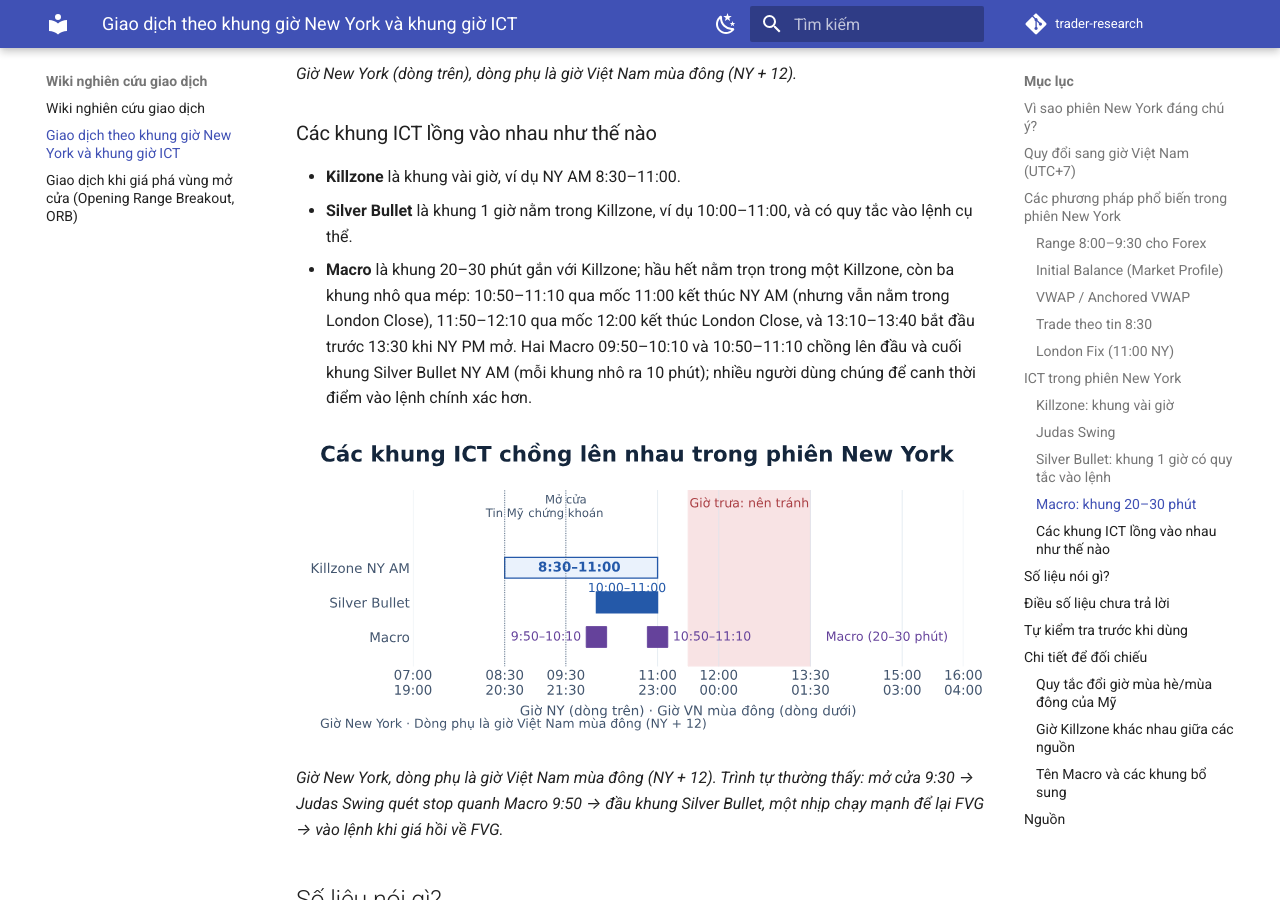
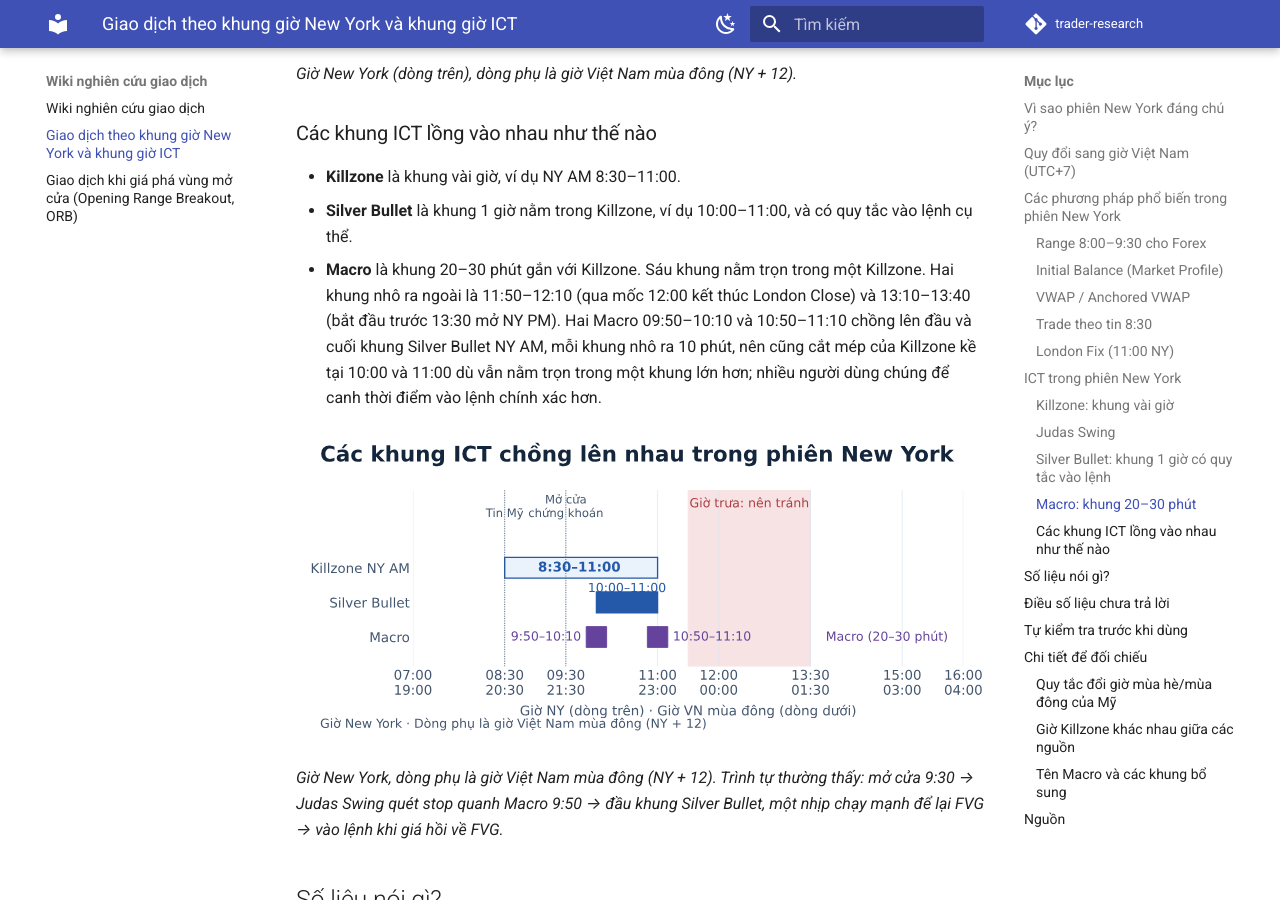
Before and after one commit to ntduong1998vn/trader-research, an MkDocs documentation site: the page built from docs/new-york-session-ict.md, in a window 1280 px wide and 900 px high, scrolled down 8730 px. Built offline with MkDocs 1.6.1 and Material for MkDocs 9.7.7, drawn with Linux system fonts in a browser that asks for light colours; comment, search, counter and statistics services are not loaded.

Commit message:
docs(ny): count Macro windows by containment, split into short sentences

```diff
--- a/docs/new-york-session-ict.md
+++ b/docs/new-york-session-ict.md
@@ -165,7 +165,7 @@ Cách dùng thực tế:
 
 - **Killzone** là khung vài giờ, ví dụ NY AM 8:30–11:00.
 - **Silver Bullet** là khung 1 giờ nằm trong Killzone, ví dụ 10:00–11:00, và có quy tắc vào lệnh cụ thể.
-- **Macro** là khung 20–30 phút gắn với Killzone; hầu hết nằm trọn trong một Killzone, còn ba khung nhô qua mép: 10:50–11:10 qua mốc 11:00 kết thúc NY AM (nhưng vẫn nằm trong London Close), 11:50–12:10 qua mốc 12:00 kết thúc London Close, và 13:10–13:40 bắt đầu trước 13:30 khi NY PM mở. Hai Macro 09:50–10:10 và 10:50–11:10 chồng lên đầu và cuối khung Silver Bullet NY AM (mỗi khung nhô ra 10 phút); nhiều người dùng chúng để canh thời điểm vào lệnh chính xác hơn.
+- **Macro** là khung 20–30 phút gắn với Killzone. Sáu khung nằm trọn trong một Killzone. Hai khung nhô ra ngoài là 11:50–12:10 (qua mốc 12:00 kết thúc London Close) và 13:10–13:40 (bắt đầu trước 13:30 mở NY PM). Hai Macro 09:50–10:10 và 10:50–11:10 chồng lên đầu và cuối khung Silver Bullet NY AM, mỗi khung nhô ra 10 phút, nên cũng cắt mép của Killzone kề tại 10:00 và 11:00 dù vẫn nằm trọn trong một khung lớn hơn; nhiều người dùng chúng để canh thời điểm vào lệnh chính xác hơn.
 
 ![Ba lớp khung giờ ICT trong phiên New York: Killzone NY AM chứa Silver Bullet, còn hai khung Macro chồng lên đầu và cuối Silver Bullet](assets/ny/ny-khung-gio.svg)
 
```
